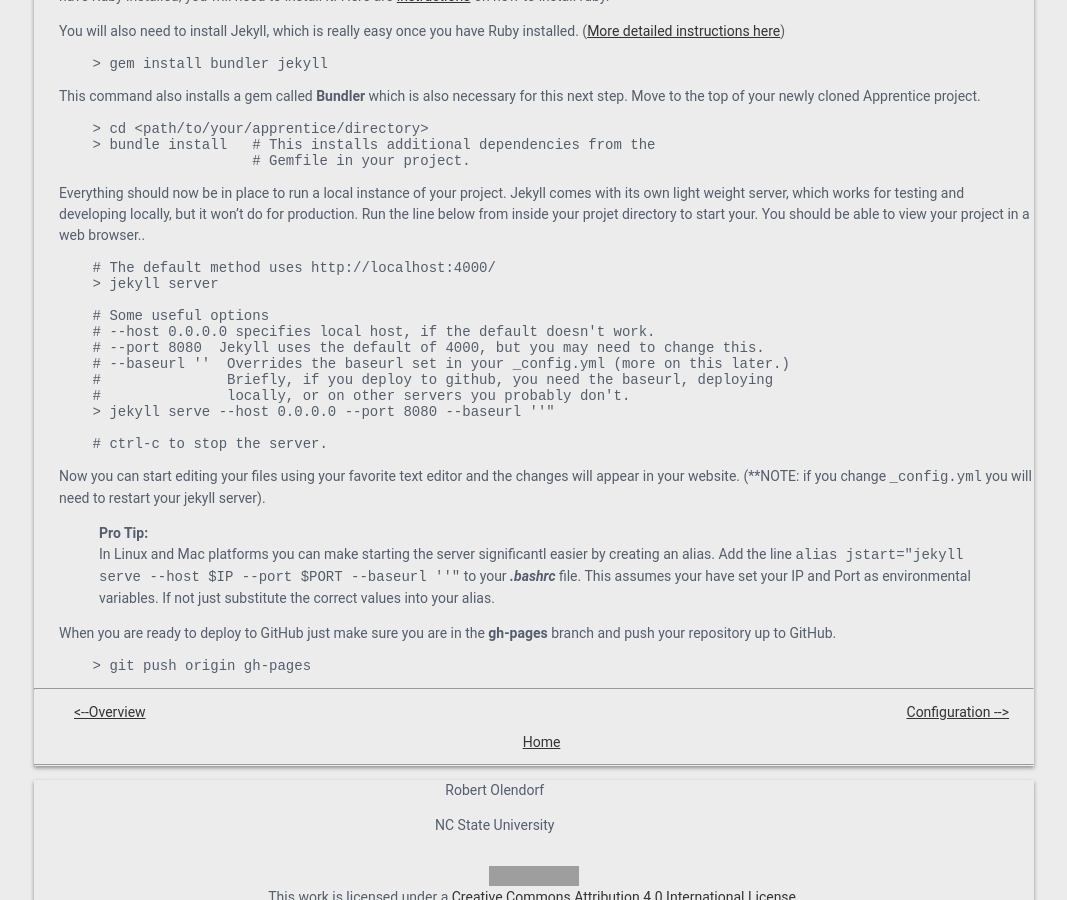
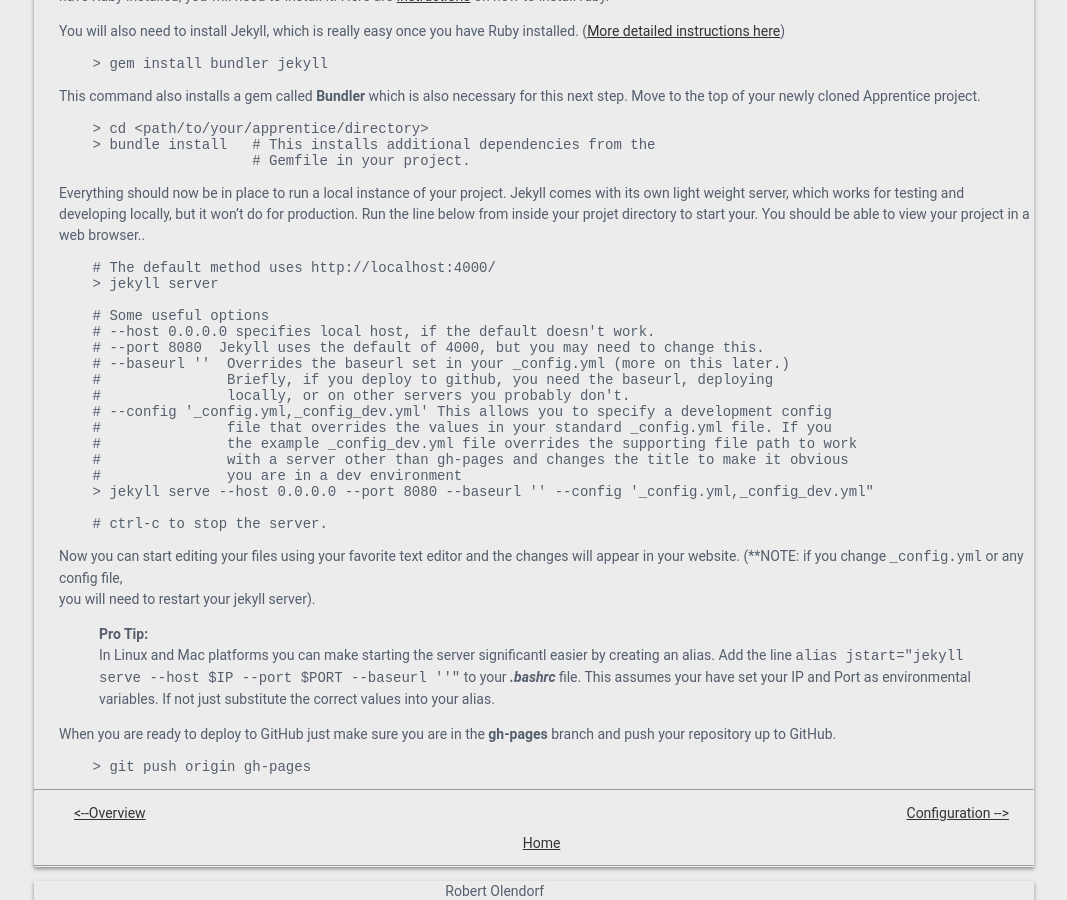
Before and after one commit to NC-State-Libraries-Workshops/ncsu_apprentice, a Jekyll site: the page built from _units/getting_started.md, in a window 1280 px wide and 900 px high, scrolled down 1699 px. Shown: the whole window, without its empty margins (106-1173 px from the left). Built offline with Jekyll 4.4.1, drawn with Linux system fonts in a browser that asks for light colours; grey boxes are pictures that could not be loaded.

Commit message:
updated documentation

````diff
--- a/_units/getting_started.md
+++ b/_units/getting_started.md
@@ -102,13 +102,20 @@
     # --baseurl ''  Overrides the baseurl set in your _config.yml (more on this later.)
     #               Briefly, if you deploy to github, you need the baseurl, deploying
     #               locally, or on other servers you probably don't.
-    > jekyll serve --host 0.0.0.0 --port 8080 --baseurl ''"
+    # --config '_config.yml,_config_dev.yml' This allows you to specify a development config
+    #               file that overrides the values in your standard _config.yml file. If you
+    #               the example _config_dev.yml file overrides the supporting file path to work
+    #               with a server other than gh-pages and changes the title to make it obvious
+    #               you are in a dev environment
+    > jekyll serve --host 0.0.0.0 --port 8080 --baseurl '' --config '_config.yml,_config_dev.yml"
 
     # ctrl-c to stop the server.
 ```
 
+
+
 Now you can start editing your files using your favorite text editor and the
-changes will appear in your website. (**NOTE: if you change `_config.yml`
+changes will appear in your website. (**NOTE: if you change `_config.yml` or any config file,
 you will need to restart your jekyll server).
 
 > **Pro Tip:**
````
